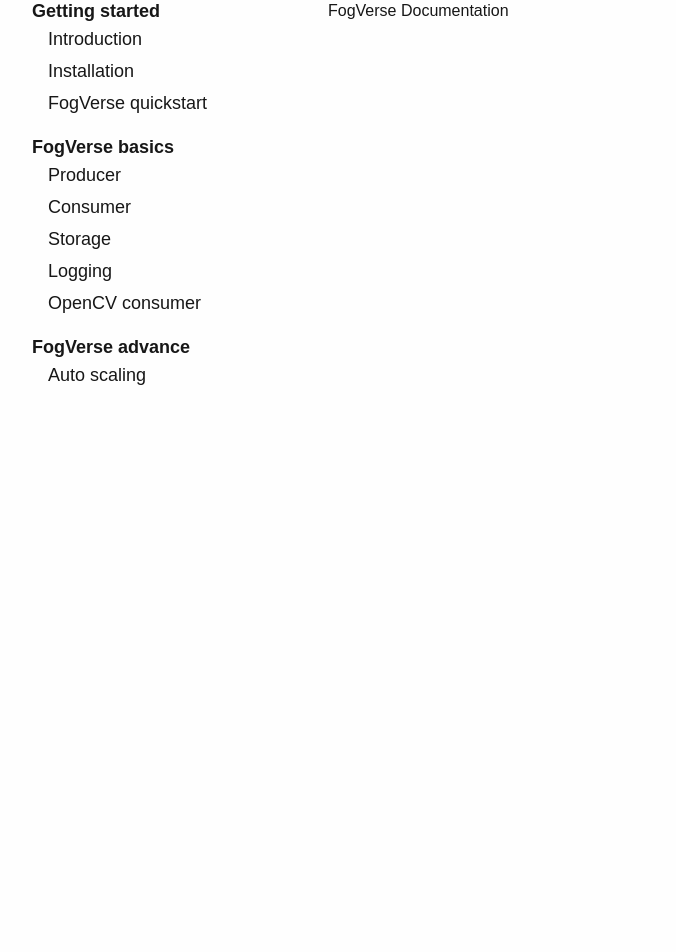
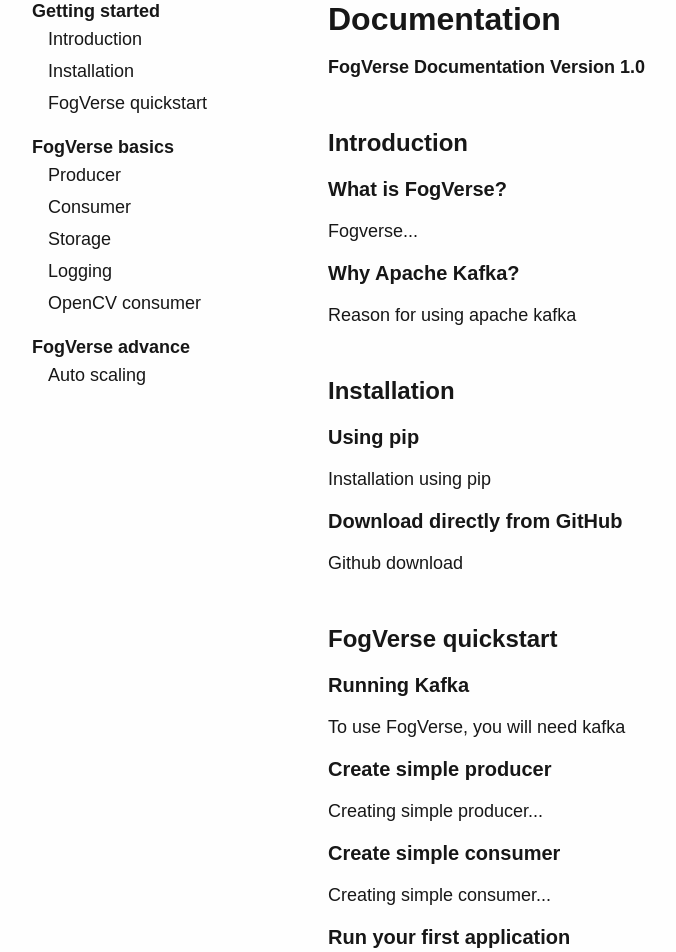
Before and after one commit to FXDROS/fogverse-documentation, a Next.js app: page /documentation in a window 1280 px wide. Shown: the part 140-1092 px from the top of the page, without its empty margins (164-840 px from the left). Before the commit the page ends 800 px from the top, so only its background shows below. Built offline with nearby package versions, Linux system fonts and the light colour scheme.

Commit message:
feat: create get started documentation layout

```diff
--- a/src/components/pages/documentation/index.tsx
+++ b/src/components/pages/documentation/index.tsx
@@ -4,7 +4,47 @@
 const DocumentationPage = () => {
   return (
     <DocumentationLayout contentList={DOCUMENTATION}>
-      <div>FogVerse Documentation</div>
+      <div id="get-started" className="text-semi-xl font-bold">
+        Documentation
+      </div>
+      <div className="text-base font-bold mt-4">
+        FogVerse Documentation Version 1.0
+      </div>
+      <div className="mt-12">
+        <div id="introduction" className="text-very-lg font-bold my-4">
+          Introduction
+        </div>
+        <div className="text-lg font-semibold my-4">What is FogVerse?</div>
+        <div className="text-base">Fogverse...</div>
+        <div className="text-lg font-semibold my-4">Why Apache Kafka?</div>
+        <div className="text-base">Reason for using apache kafka</div>
+      </div>
+      <div className="mt-12">
+        <div id="introduction" className="text-very-lg font-bold my-4">
+          Installation
+        </div>
+        <div className="text-lg font-semibold my-4">Using pip</div>
+        <div className="text-base">Installation using pip</div>
+        <div className="text-lg font-semibold my-4">
+          Download directly from GitHub
+        </div>
+        <div className="text-base">Github download</div>
+      </div>
+      <div className="mt-12">
+        <div id="introduction" className="text-very-lg font-bold my-4">
+          FogVerse quickstart
+        </div>
+        <div className="text-lg font-semibold my-4">Running Kafka</div>
+        <div className="text-base">To use FogVerse, you will need kafka</div>
+        <div className="text-lg font-semibold my-4">Create simple producer</div>
+        <div className="text-base">Creating simple producer...</div>
+        <div className="text-lg font-semibold my-4">Create simple consumer</div>
+        <div className="text-base">Creating simple consumer...</div>
+        <div className="text-lg font-semibold my-4">
+          Run your first application
+        </div>
+        <div className="text-base">Running your first application...</div>
+      </div>
     </DocumentationLayout>
   );
 };
```
